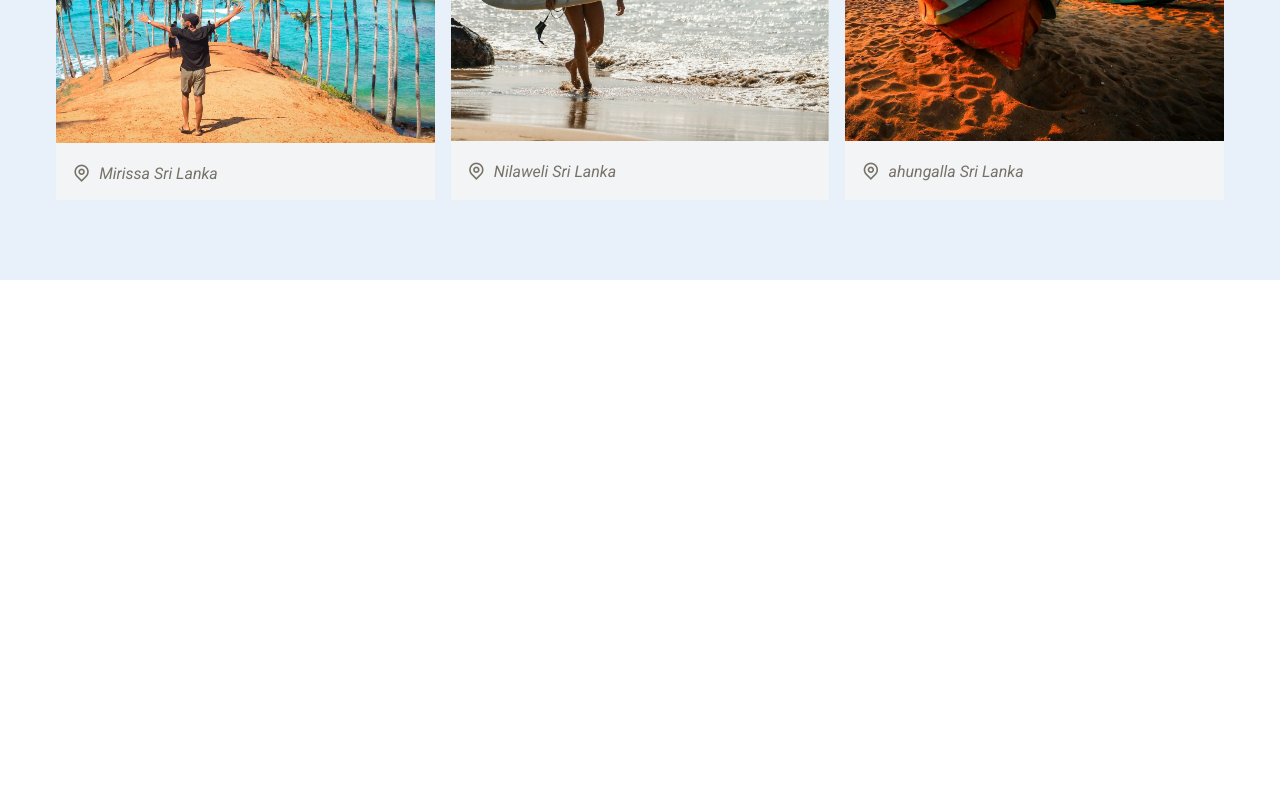
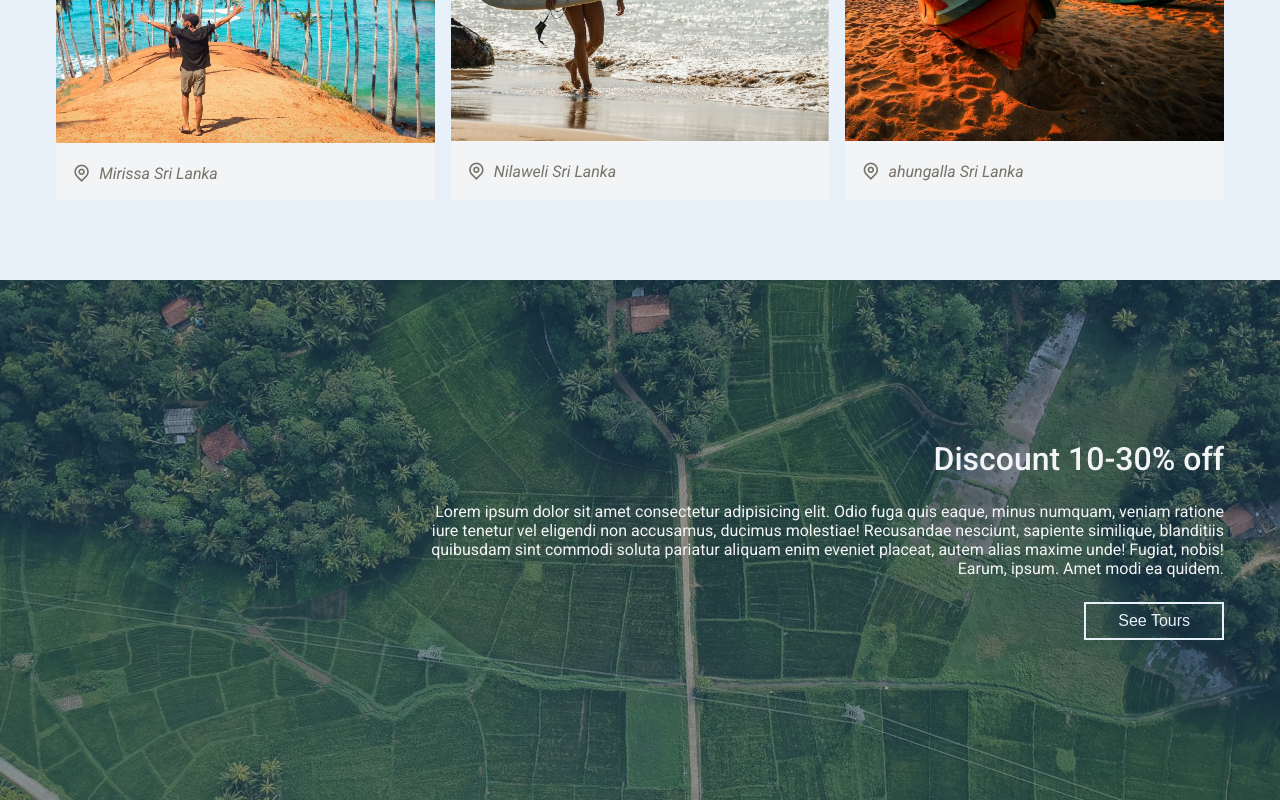
Before and after one commit to LakmalSenevirathna/Travel-Website, a plain HTML site: page index.html in a window 1280 px wide. Shown: the part 1742-2542 px from the top of the page. Before the commit the page ends 2022 px from the top, so only its background shows below. Drawn offline with nearby package versions, Linux system fonts and the light colour scheme.

Commit message:
Add banner section

```diff
--- a/index.html
+++ b/index.html
@@ -91,6 +91,21 @@
             </div>
         </div>
     </section>
+
+    <section class="banner__container">
+        <div class="section__container">
+            <div class="banner__content">
+                <h2>Discount 10-30% off</h2>
+                <p>Lorem ipsum dolor sit amet consectetur adipisicing elit. Odio fuga quis
+                    eaque, minus numquam, veniam ratione iure tenetur vel eligendi non accusamus,
+                    ducimus molestiae! Recusandae nesciunt, sapiente similique, blanditiis quibusdam
+                    sint commodi soluta pariatur aliquam enim eveniet placeat, autem alias maxime unde!
+                    Fugiat, nobis! Earum, ipsum. Amet modi ea quidem.
+                </p>
+                <button>See Tours</button>
+            </div>
+        </div>
+    </section>
 </body>
 
 </html>
--- a/styles.css
+++ b/styles.css
@@ -166,6 +166,43 @@ header .section__container{
     font-style: italic;
 }
 
+.banner__container{
+    background-image: linear-gradient(rgba(35, 71, 103, .5),rgba(35, 71, 103, .5)), url("Img/img8.jpg");
+    background-position: center center;
+    background-repeat: no-repeat;
+    background-size: cover;
+}
+
+.banner__container .section__container{
+    padding: 10rem 1rem;
+    display: flex;
+    justify-content: center;
+}
+
+.banner__content{
+    display: flex;
+    align-items: center;
+    flex-direction: column;
+    gap: 1.5rem;
+    text-align: center;
+    color: var(--extra-light);
+}
+
+.banner__content h2{
+    font-size: 2rem;
+    font-weight: 500;
+}
+
+.banner__content button{
+    padding: .5rem 2rem;
+    outline: none;
+    border: 2px solid var(--secondary-color);
+    background-color: transparent;
+    color: var(--secondary-color);
+    font-size: 1rem;
+    cursor: pointer;
+}
+
 @media (min-width: 640px) {
     .nav__links{
         display: flex;
@@ -190,3 +227,15 @@ header .section__container{
     }
 
 }
+
+@media (min-width: 786px) {
+    .banner__container .section__container{
+        justify-content: flex-end;
+    }
+
+    .banner__content{
+        align-items: flex-end;
+        text-align: right;
+        max-width: 800px;
+    }
+}
```
Also changed, not shown: Img/img10.jpg (added), Img/img11.jpg (added), Img/img8.jpg (added), Img/img9.jpg (added).
